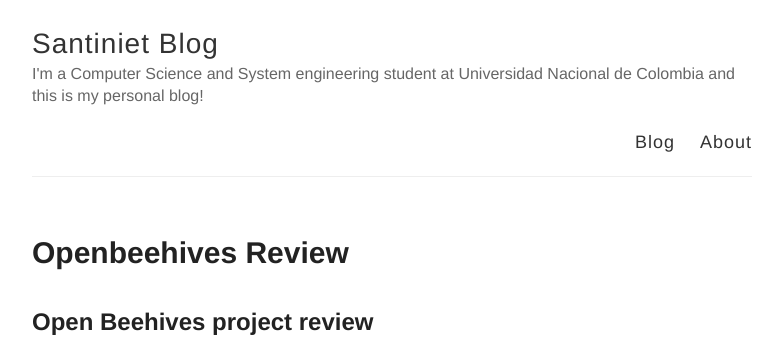
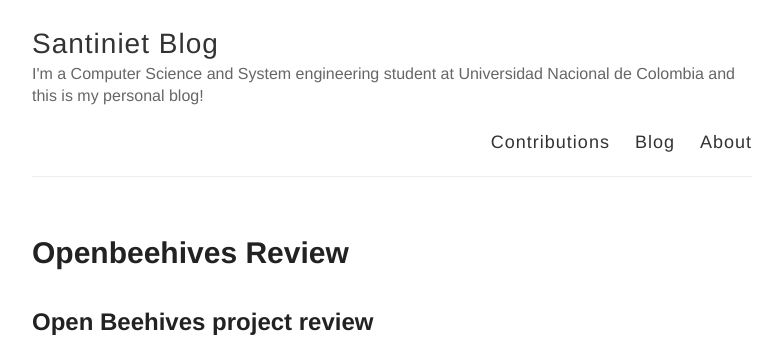
Before and after one commit to Santiniet/Santiniet.github.io, a Jekyll site: the page built from index.html, in a window 1280 px wide. Shown: the top 337 px of the page, without its empty margins (248-1030 px from the left). Built offline with Jekyll 4.4.1, drawn with Linux system fonts in a browser that asks for light colours.

Commit message:
added contributions link

```diff
--- a/_layouts/default.html
+++ b/_layouts/default.html
@@ -30,6 +30,7 @@
           </div>
 
           <nav>
+            <a href="http://github.com/Santiniet">Contributions</a>
             <a href="{{ site.baseurl }}/">Blog</a>
             <a href="{{ site.baseurl }}/about">About</a>
           </nav>
```
